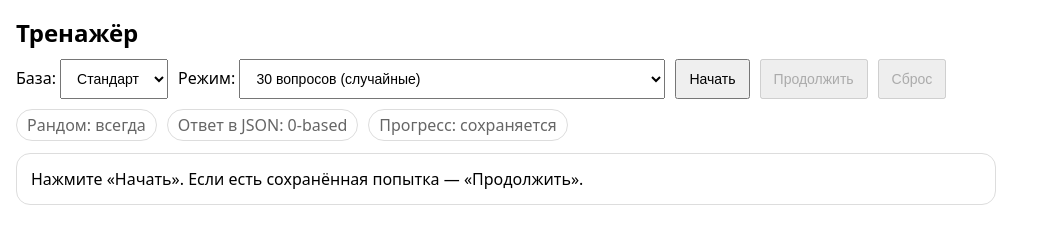
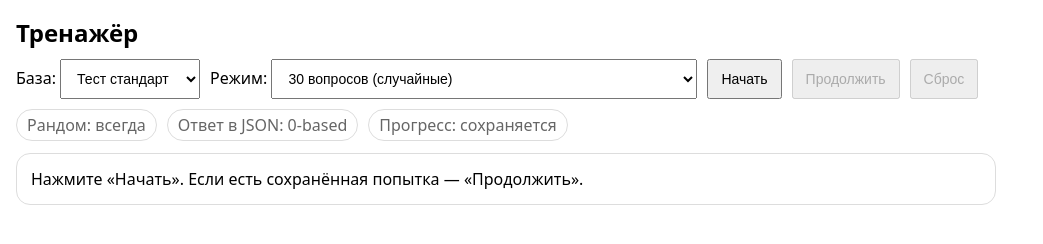
Before and after one commit to DrigaDriga/bul-exam, a plain HTML site: page index.html in a window 1280 px wide. Shown: the whole page, without its empty margins (0-1043 px from the left). Drawn offline with Linux system fonts and the light colour scheme.

Commit message:
Update index.html

```diff
--- a/index.html
+++ b/index.html
@@ -62,8 +62,10 @@ const API_BASE = "https://script.google.com/macros/s/AKfycbz03w7J7o4jsfJ-HGx_Onj
 
 /** 2) УКАЖИ ДВА ЛИСТА: value = имя листа, label = как показывать жене */
 const SHEETS = [
-  { value: "standart", label: "Стандарт" },
-  { value: "expert",     label: "Эксперт" }
+  { value: "standart",      label: "Тест стандарт" },
+  { value: "expert",         label: "Тест эксперт" },
+  { value: "lead_standart", label: "Lead стандарт" },
+  { value: "lead_expert",   label: "Lead эксперт" }
 ];
 
 const STORAGE_KEY = "quiz_state_v1";
```
